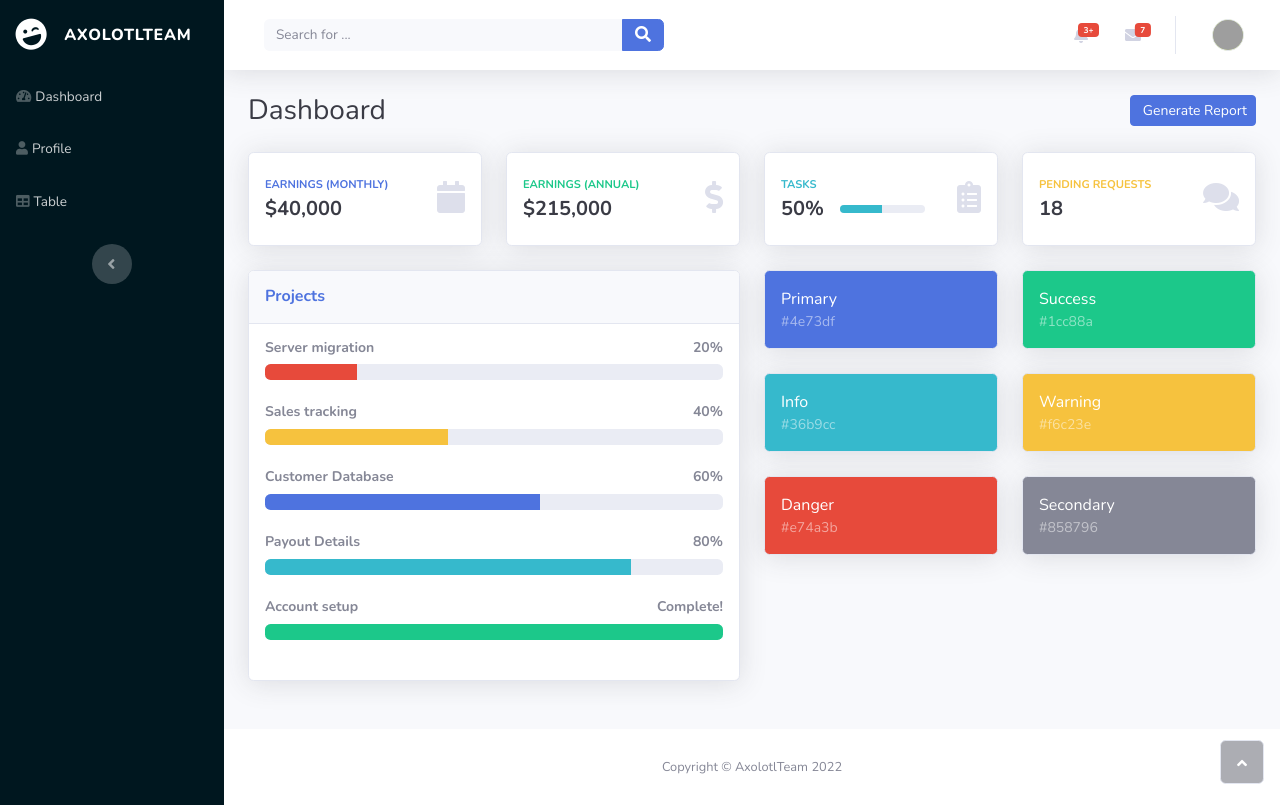
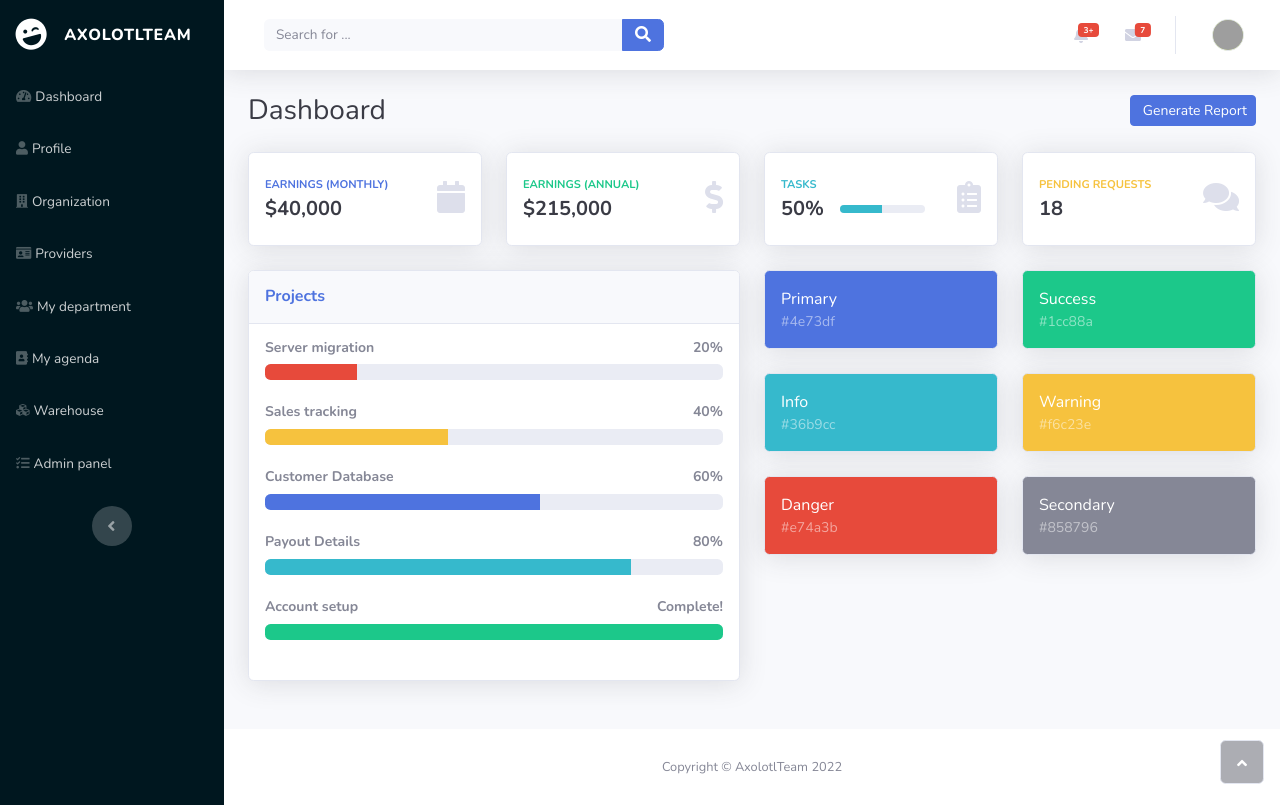
Before and after one commit to USMEX/Stock-System, a Django app: template templates/dashboard.html in a window 1280 px wide. Run offline with Django 3.2, Linux system fonts and the light colour scheme; the template is opened without the code that fills it, so the values that code supplies are empty; some libraries are stand-ins or nearby versions; grey boxes are pictures that could not be loaded.

Commit message:
Navbar links

```diff
--- a/templates/base/navbarL.html
+++ b/templates/base/navbarL.html
@@ -9,7 +9,12 @@
         <ul class="navbar-nav text-light" id="accordionSidebar">
             <li class="nav-item"><a class="nav-link {{home}}" href="{% url 'home'%}"><i class="fas fa-tachometer-alt"></i><span>Dashboard</span></a></li>
             <li class="nav-item"><a class="nav-link {{workerProfile}}" href="{% url 'workerProfile'%}"><i class="fas fa-user"></i><span>Profile</span></a></li>
-            <li class="nav-item"><a class="nav-link {{workerList}}" href="{% url 'workerList' %}"><i class="fas fa-table"></i><span>Table</span></a></li>
+            <li class="nav-item"><a class="nav-link {{org}}" href="#"><i class="fas fa-building"></i><span>Organization</span></a></li>
+            <li class="nav-item"><a class="nav-link {{org}}" href="#"><i class="fas fa-id-card"></i><span>Providers</span></a></li>
+            <li class="nav-item"><a class="nav-link {{org}}" href="#"><i class="fas fa-users"></i><span>My department</span></a></li>
+            <li class="nav-item"><a class="nav-link {{org}}" href="#"><i class="fas fa-address-book"></i><span>My agenda</span></a></li>
+            <li class="nav-item"><a class="nav-link {{org}}" href="#"><i class="fas fa-cubes"></i><span>Warehouse</span></a></li>
+            <li class="nav-item"><a class="nav-link {{workerList}}" href="{% url 'workerList' %}"><i class="fas fa-tasks"></i><span>Admin panel</span></a></li>
         </ul>
         <div class="text-center d-none d-md-inline"><button class="btn rounded-circle border-0" id="sidebarToggle" type="button"></button></div>
     </div>
```
